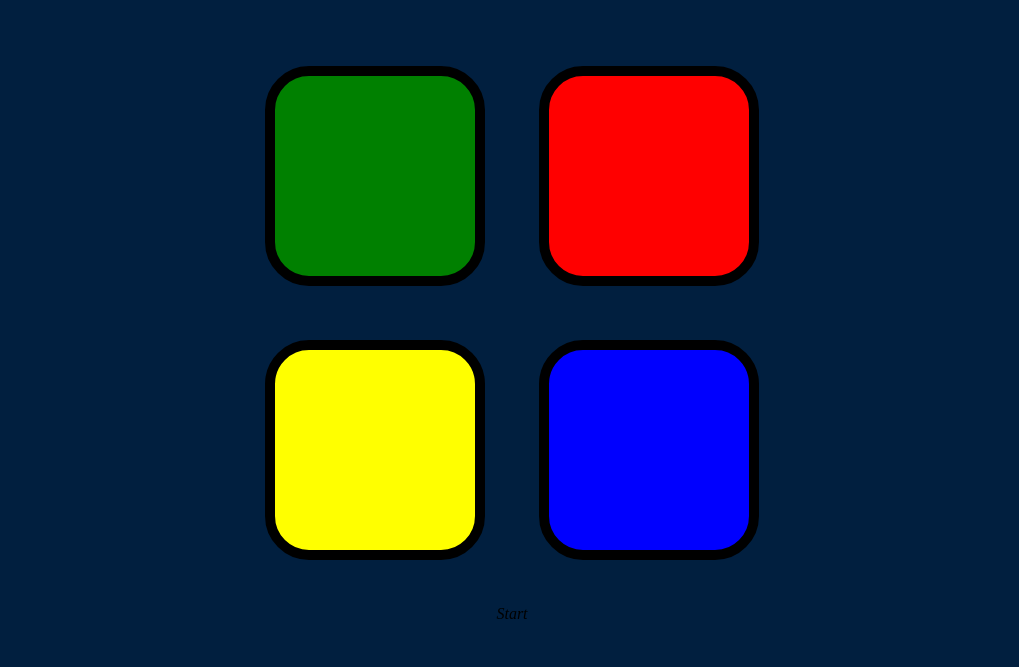
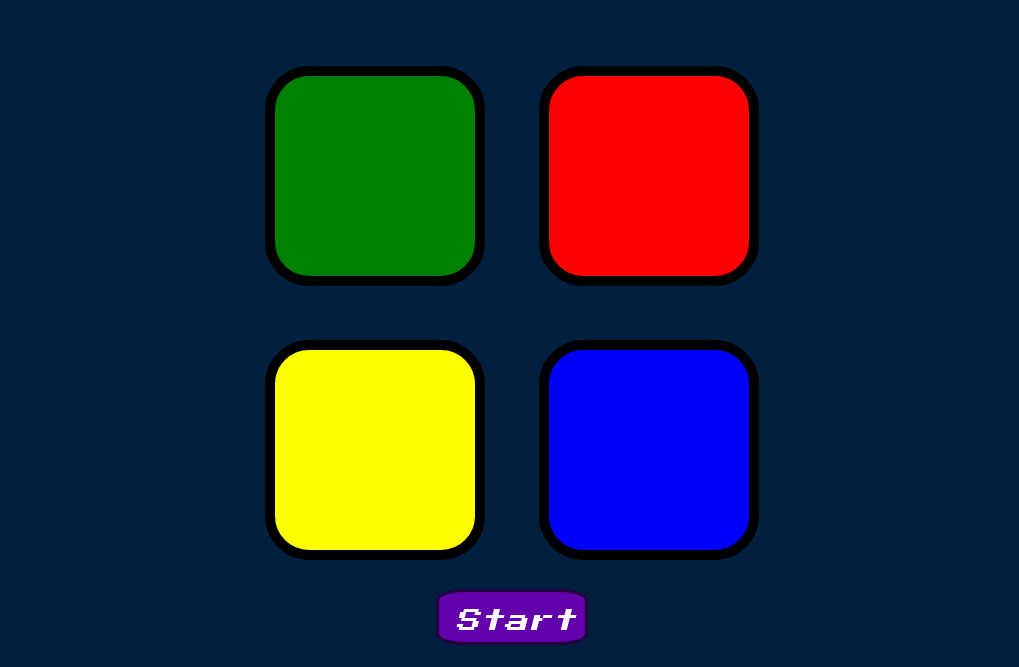
Before and after one commit to Yashvar/Simon-Game-Project, a plain HTML site: page index.html in a window 1280 px wide. Shown: the part 133-800 px from the top of the page, without its empty margins (128-1147 px from the left). Drawn offline with nearby package versions, Linux system fonts and the light colour scheme.

Commit message:
Update styles.css
Styling for new Start Button

```diff
--- a/styles.css
+++ b/styles.css
@@ -51,3 +51,24 @@ body {
   box-shadow: 0 0 20px white;
   background-color: grey;
 }
+
+.start-button{
+  width: 20px;
+  height: 30px;
+  background-color: #6400ab;
+  border: 10px solid black;
+  border-radius: 20%;
+
+  margin: auto;
+  width: 20%;
+  border: 3px solid #24013d;
+  padding: 10px;
+}
+
+p{
+  font-family: 'Press Start 2P', cursive;
+  font-size: 1.5rem;
+  margin:  5%;
+  color: white;
+  text-align: center;
+}
```
